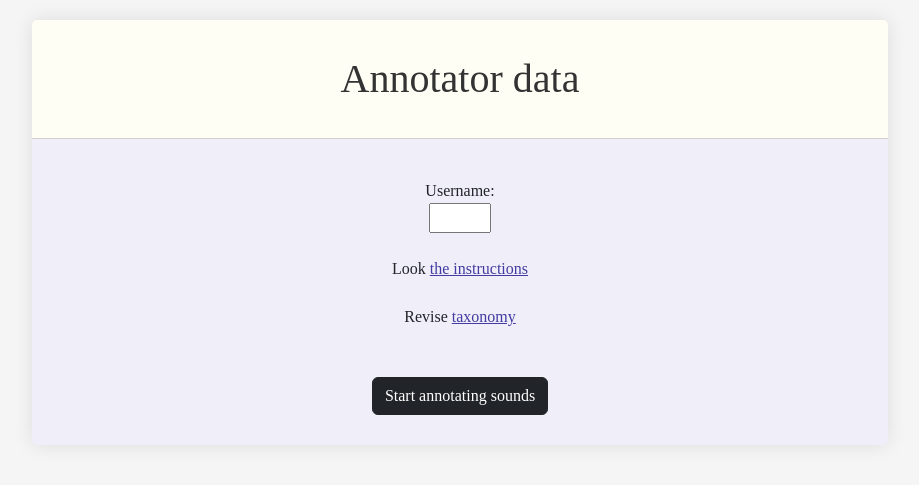
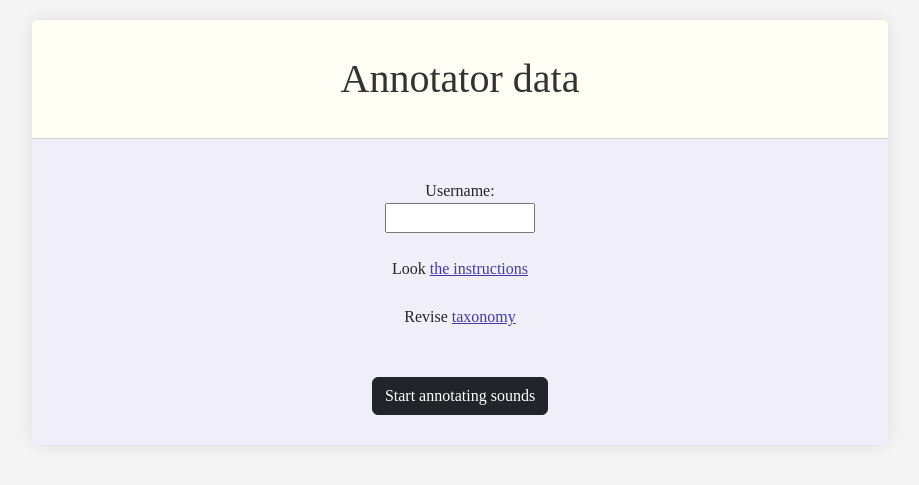
Before and after one commit to allholy/annotation_platform_bst, a Django app: page /user-data/ in a window 1280 px wide. Shown: the top 485 px of the page, without its empty margins (180-1099 px from the left). Run offline with Django 4.2, Linux system fonts and the light colour scheme.

Commit message:
Update gitignore and static styles

```diff
--- a/classurvey/static/classurvey/css/styles.css
+++ b/classurvey/static/classurvey/css/styles.css
@@ -209,7 +209,7 @@ footer {
 }
 
 .textarea-username {
-    width: 30%;
+    width: 150px;
     height: 30px;
 }
 
```
Also changed, not shown: 1 other file.
